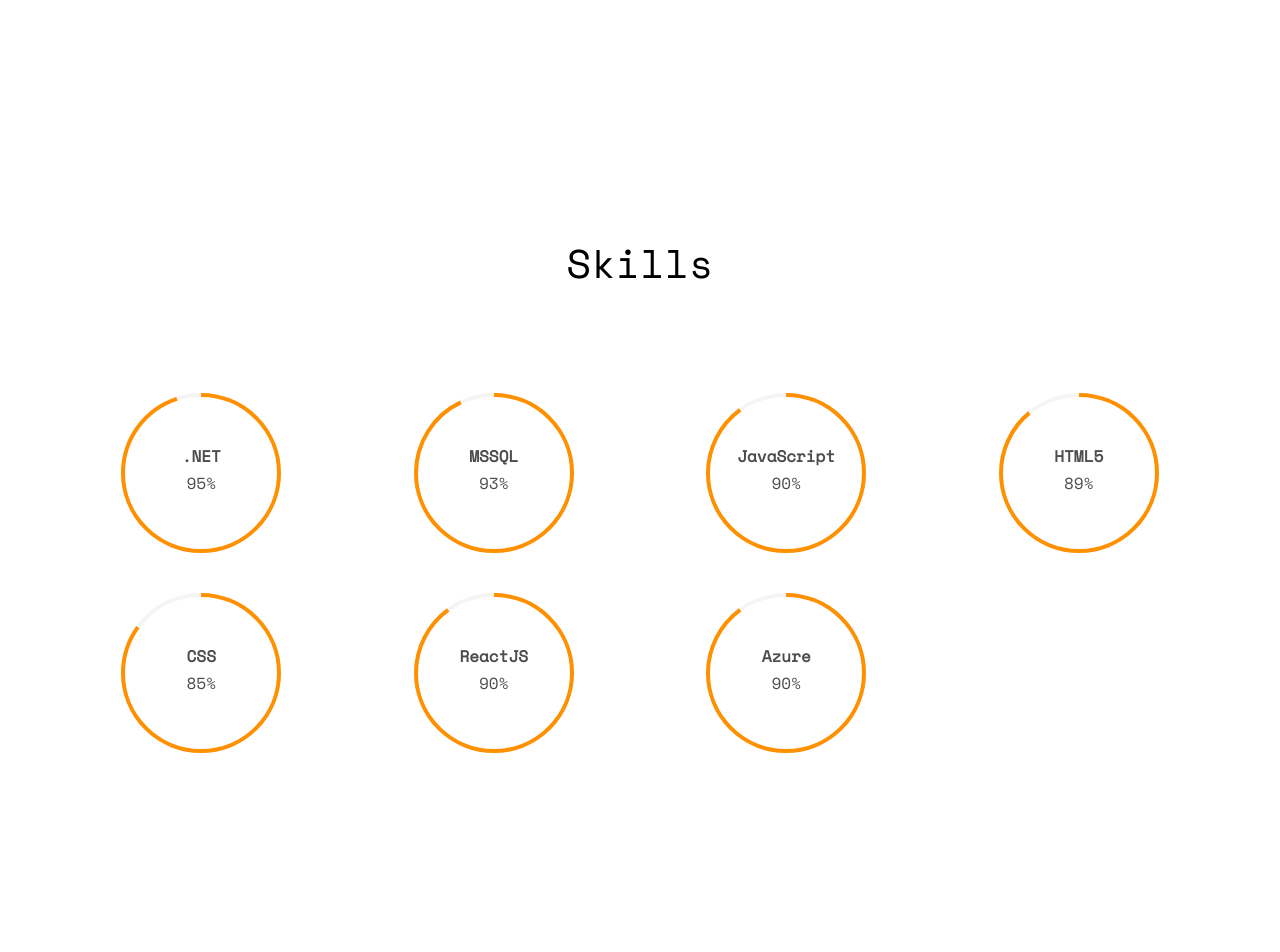
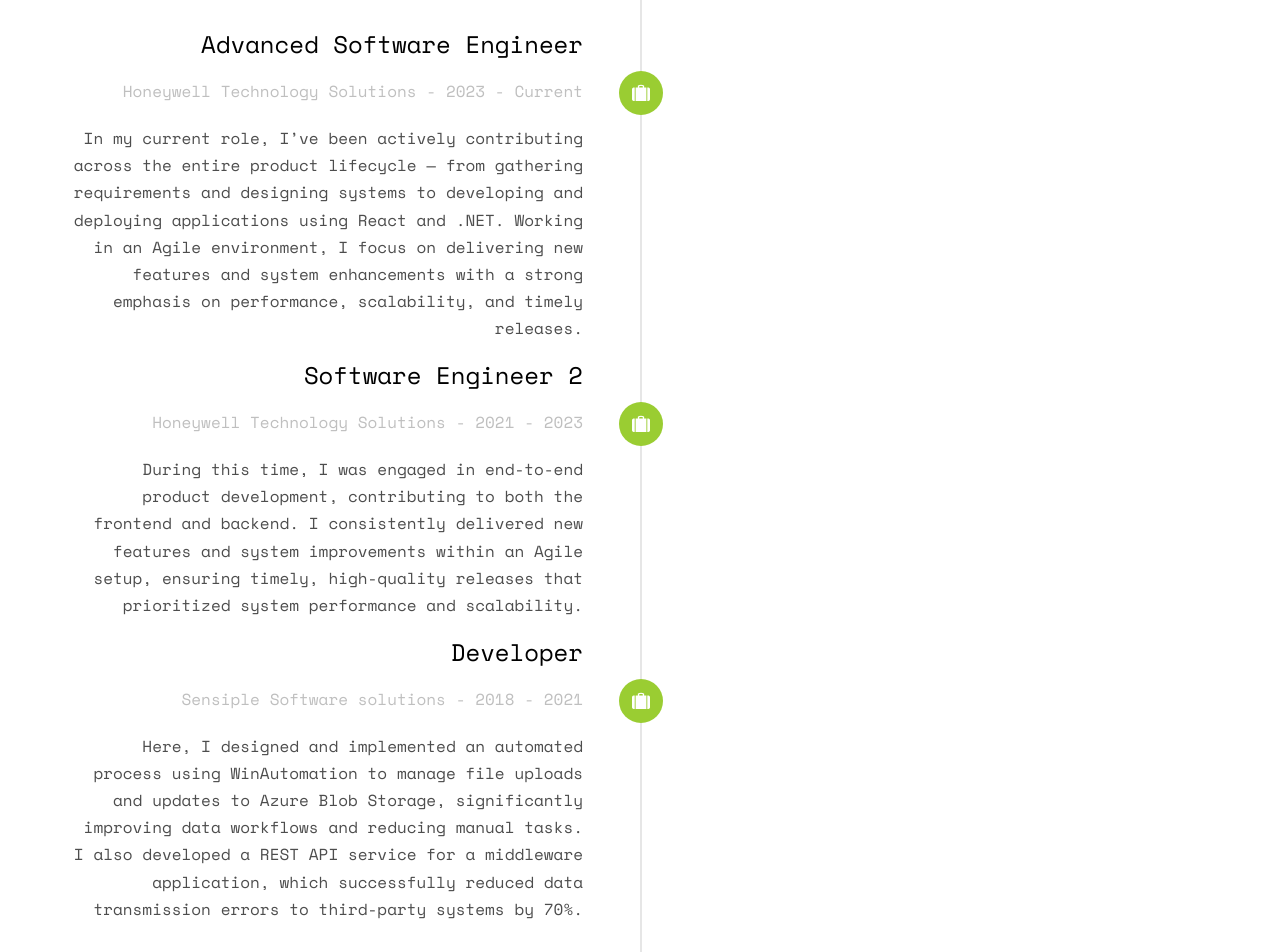
Before and after one commit to Jaikiranvl/jaikiranvl.github.io, a plain HTML site: page index.html in a window 1280 px wide. Shown: the part 2160-3112 px from the top of the page. Drawn offline with nearby package versions, Linux system fonts and the light colour scheme; files whose address does not match are found by name.

Commit message:
Updated Changes

```diff
--- a/index.html
+++ b/index.html
@@ -82,7 +82,13 @@
 				</div>
 				<div class="col-md-8">
 					<h2>Hello There!</h2>
-					<p>I am a Full Stack developer with three years of experience from India.<script src=S></script></p>
+					<p>I have 7 years of experience in the IT industry, with my work primarily focused on software development and production support using React, .NET, and C#. Out of these, I’ve spent about 5.5 years specializing in UI development and enhancement using React and Typescript, and 2 years working with .NET Framework, .NET Core, and C#.
+
+						Over the years, I’ve gained solid experience in processing and analyzing data from IoT devices, building real-time dashboards for data visualization, and improving user interaction. I actively contribute to code reviews, mentor junior developers, and ensure that projects follow best practices in React development.
+
+						I’ve worked extensively with containerized application deployments using Docker and Kubernetes, and optimized CI/CD pipelines for smooth, continuous delivery. I’m comfortable leading tasks, tracking team progress, and maintaining clear communication to meet project quality standards.
+
+						I follow Agile methodologies for backlog management and continuous delivery, and have practical experience with Azure DevOps for code deployment and maintenance. Additionally, I’ve worked with monitoring tools like Kibana and Grafana, and have been involved across all phases of the software development lifecycle — from requirement gathering to maintenance.</p>
 					<p></p>
 					<p>
 						<ul class="fh5co-social-icons">
@@ -111,11 +117,35 @@
 							<div class="timeline-badge"><i class="icon-suitcase"></i></div>
 							<div class="timeline-panel">
 								<div class="timeline-heading">
-									<h3 class="timeline-title">Developer</h3>
-									<span class="company">Sensiple Software solutions - 2018 - Current</span>
+									<h3 class="timeline-title">Advanced Software Engineer </h3>
+									<span class="company">Honeywell Technology Solutions - 2023 - Current</span>
 								</div>
 								<div class="timeline-body">
-									<p>My first company, Started as a support specialist and became a developer, I am currently working here.</p>
+									<p>In my current role, I’ve been actively contributing across the entire product lifecycle — from gathering requirements and designing systems to developing and deploying applications using React and .NET. Working in an Agile environment, I focus on delivering new features and system enhancements with a strong emphasis on performance, scalability, and timely releases.</p>
+								</div>
+							</div>
+						</li>
+						<li class="animate-box timeline-unverted">
+							<div class="timeline-badge"><i class="icon-suitcase"></i></div>
+							<div class="timeline-panel">
+								<div class="timeline-heading">
+									<h3 class="timeline-title">Software Engineer 2</h3>
+									<span class="company">Honeywell Technology Solutions - 2021 - 2023</span>
+								</div>
+								<div class="timeline-body">
+									<p>During this time, I was engaged in end-to-end product development, contributing to both the frontend and backend. I consistently delivered new features and system improvements within an Agile setup, ensuring timely, high-quality releases that prioritized system performance and scalability.</p>
+								</div>
+							</div>
+						</li>
+						<li class="animate-box timeline-unverted">
+							<div class="timeline-badge"><i class="icon-suitcase"></i></div>
+							<div class="timeline-panel">
+								<div class="timeline-heading">
+									<h3 class="timeline-title">Developer</h3>
+									<span class="company">Sensiple Software solutions - 2018 - 2021</span>
+								</div>
+								<div class="timeline-body">
+									<p>Here, I designed and implemented an automated process using WinAutomation to manage file uploads and updates to Azure Blob Storage, significantly improving data workflows and reducing manual tasks. I also developed a REST API service for a middleware application, which successfully reduced data transmission errors to third-party systems by 70%.</p>
 								</div>
 							</div>
 						</li>
```
